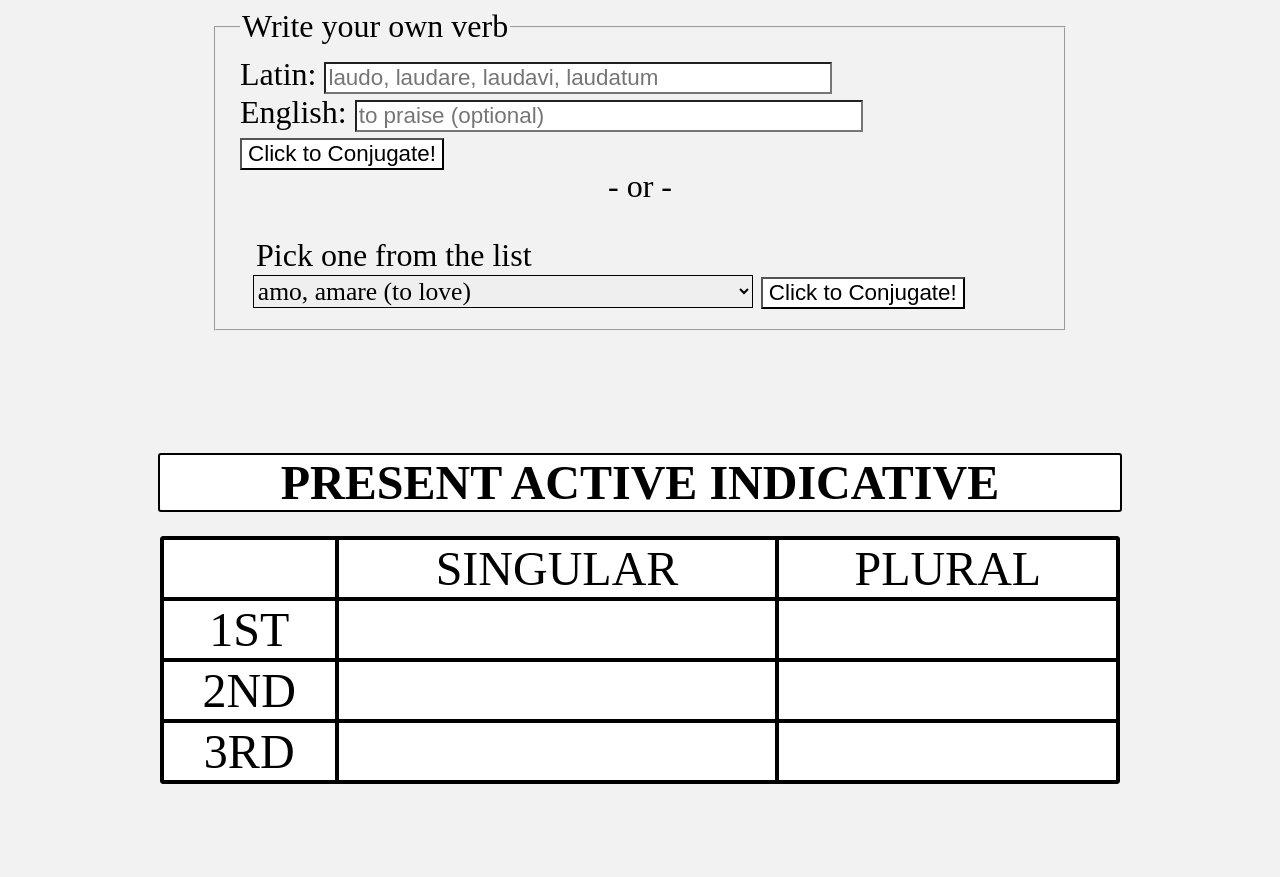
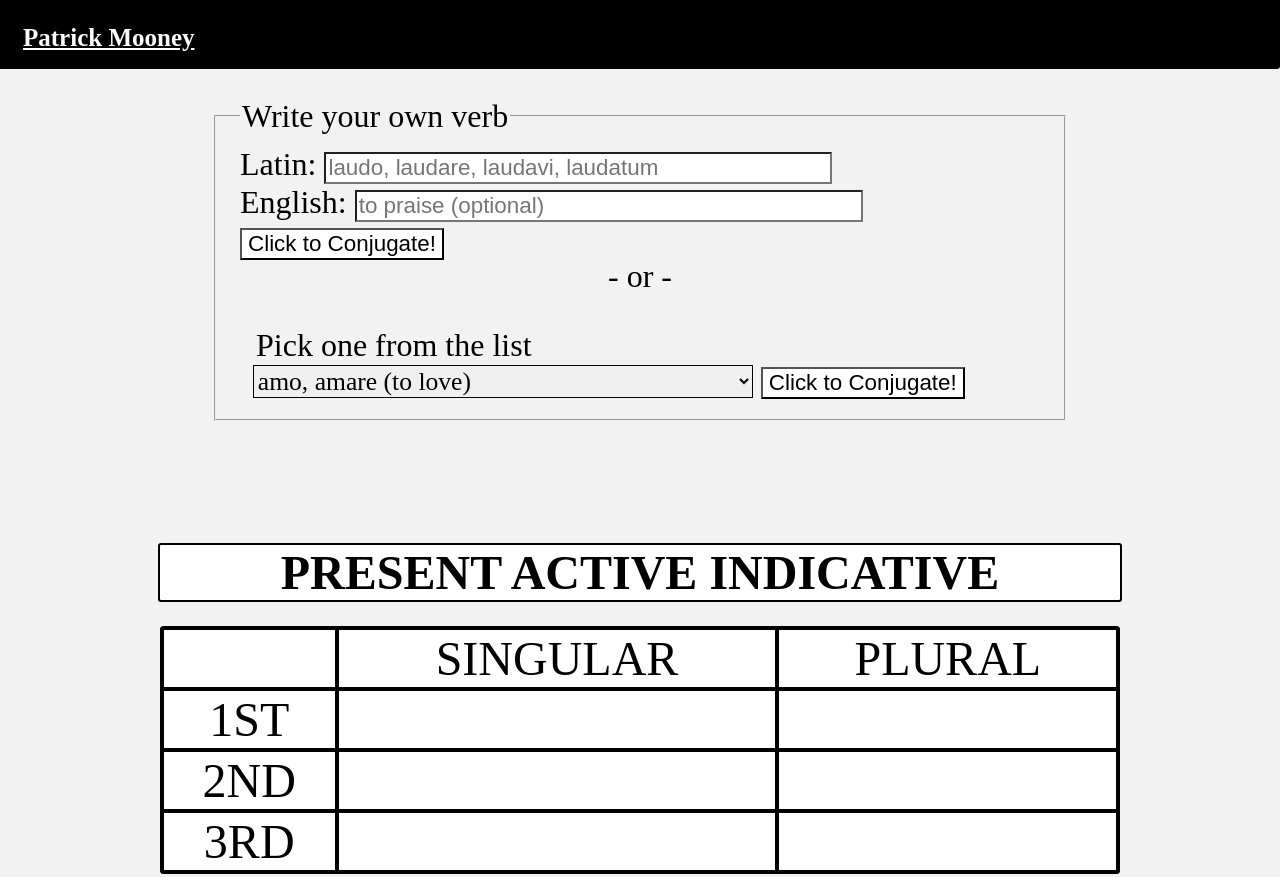
Before and after one commit to pfmooney1/Patrick-Mooney-Portfolio, a plain HTML site: page VerbChartApp/verbChartGenerator.html in a window 1280 px wide. Shown: the top 877 px of the page. Drawn offline with Linux system fonts and the light colour scheme.

Commit message:
Headers and footers update: 2/19
-Added headers that linked to my portfolio in each of my portfolio items.
-Fixed the footer not going to the bottom of the screen when the content does not take up the full page.
-Misc fixes

```diff
--- a/VerbChartApp/verbChartGenerator.html
+++ b/VerbChartApp/verbChartGenerator.html
@@ -4,8 +4,11 @@
         <link rel="stylesheet" href="verbStylesheet.css">
     </head>
 <body>
-
+    <header class="linkToPortfolio">
+        <h2 class="linkToPortfolio"><a href="https://pfmooney1.github.io/Patrick-Mooney-Portfolio/" class="portfolioLink">Patrick Mooney</a></h2>
+    </header>
     <!-- Verb Chart Generator Test -->
+<main>
 <section>
     <fieldset id="userInput"> <!-- Verb Chart Form -->
         <legend>Write your own verb</legend>
@@ -623,6 +626,7 @@
 <!--       -->
 <!--       -->
     </section> <!-- PARTICIPLES, INFINITIVES, IMPERATIVES -->
+    </main>
     <!--        -->
     <!--        -->
     <!-- SCRIPT -->
--- a/VerbChartApp/verbStylesheet.css
+++ b/VerbChartApp/verbStylesheet.css
@@ -3,6 +3,27 @@ body {
     font-size: 2em;
     text-align: center;
     background-color: #f2f2f2;
+}
+main {
+    margin: 2.8em auto;
+}
+.linkToPortfolio {
+    background-color: black;
+    width: 100%;
+    height: 65px;
+    margin: 0;
+    position: absolute;
+    padding: 0em;
+    top: 0;
+    right: 0;
+    text-align: left;
+}
+.linkToPortfolio > a {
+    color: snow;
+    padding-left: 1em;
+}
+.portfolioLink {
+    font-size: 25px;
 }
 section {
     width: 80%;
--- a/monopoly/monopolyStylesheet.css
+++ b/monopoly/monopolyStylesheet.css
@@ -37,8 +37,23 @@ main {
     padding: 1em 1em 3em 1em;
     border: 1px solid black;
     border-radius: 5px;
+    margin-top: 2.7em;
 }
 
+.linkToPortfolio {
+    background-color: black;
+    width: 100%;
+    margin: 0;
+    position: absolute;
+    padding: .2em 0em;
+    top: 0;
+    right: 0;
+    text-align: left;
+}
+.linkToPortfolio > a {
+    color: snow;
+    padding-left: 1em;
+}
 
 
 /*-------------------------------------------*\
--- a/rockPaperScissors/rockpaperscissorsStylesheet.css
+++ b/rockPaperScissors/rockpaperscissorsStylesheet.css
@@ -22,9 +22,24 @@ body {
 .containerRow h2 {
     display: inline;
 }
+
+.linkToPortfolio {
+    background-color: black;
+    width: 100%;
+    margin: 0;
+    position: absolute;
+    padding: .2em 0em;
+    top: 0;
+    right: 0;
+    text-align: left;
+}
+.linkToPortfolio > a {
+    color: snow;
+    padding-left: 1em;
+}
 main {
     max-width: 1000px;
-    margin: 0 auto;
+    margin: 4em auto;
     padding: 1em;
     border: 2px solid darkgray;
     border-radius: 5px;
--- a/stylesheet.css
+++ b/stylesheet.css
@@ -115,7 +115,6 @@ header {
 footer {
     background-color: var(--primaryColor);
     text-align: center;
-    position: relative;
     border: 2px solid black;
     width: 100%;
     right: 0;
@@ -185,6 +184,7 @@ nav#rowNav {
     background-color: var(--secondaryColor);
     text-align: center;
     border: 2px solid black;
+    margin: auto 0;
     padding: 0.25em 0em;
     display: flex;
     flex-direction: row;
```
Also changed, not shown: monopoly/monopoly.html (+3 -1 lines), rockPaperScissors/rockpaperscissors.html (+3 -0 lines).
